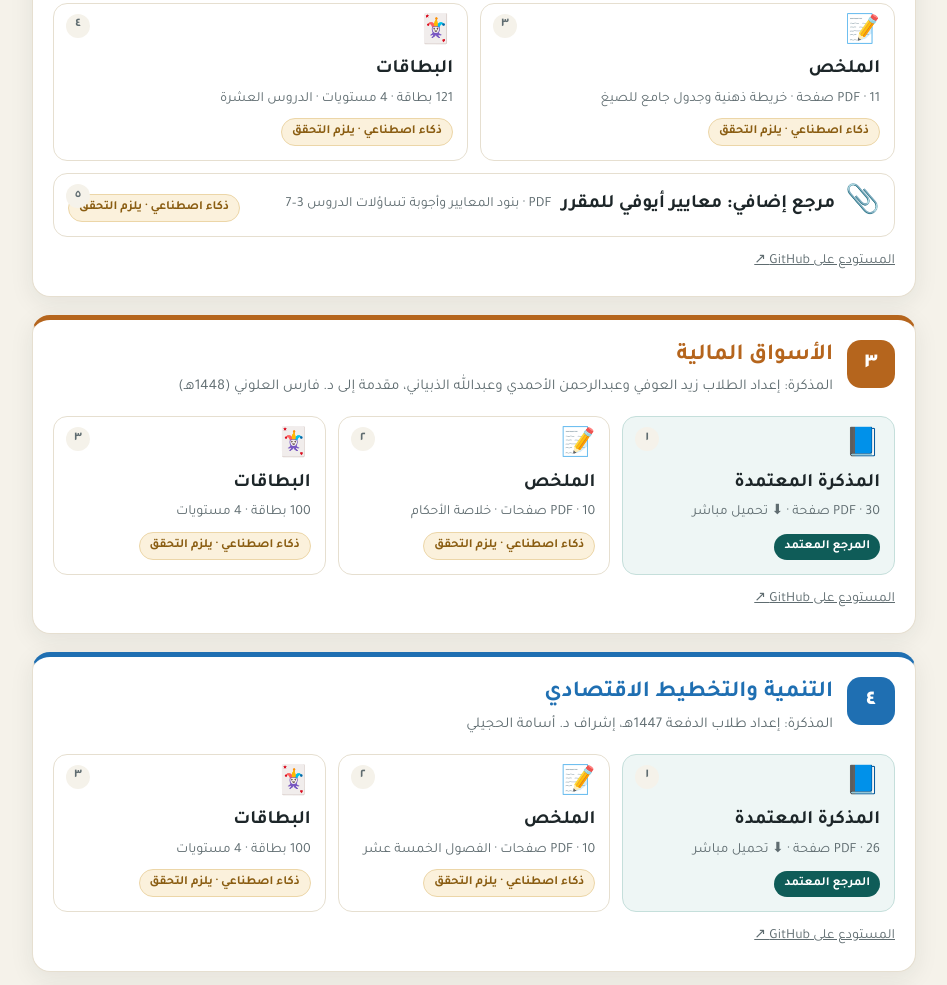
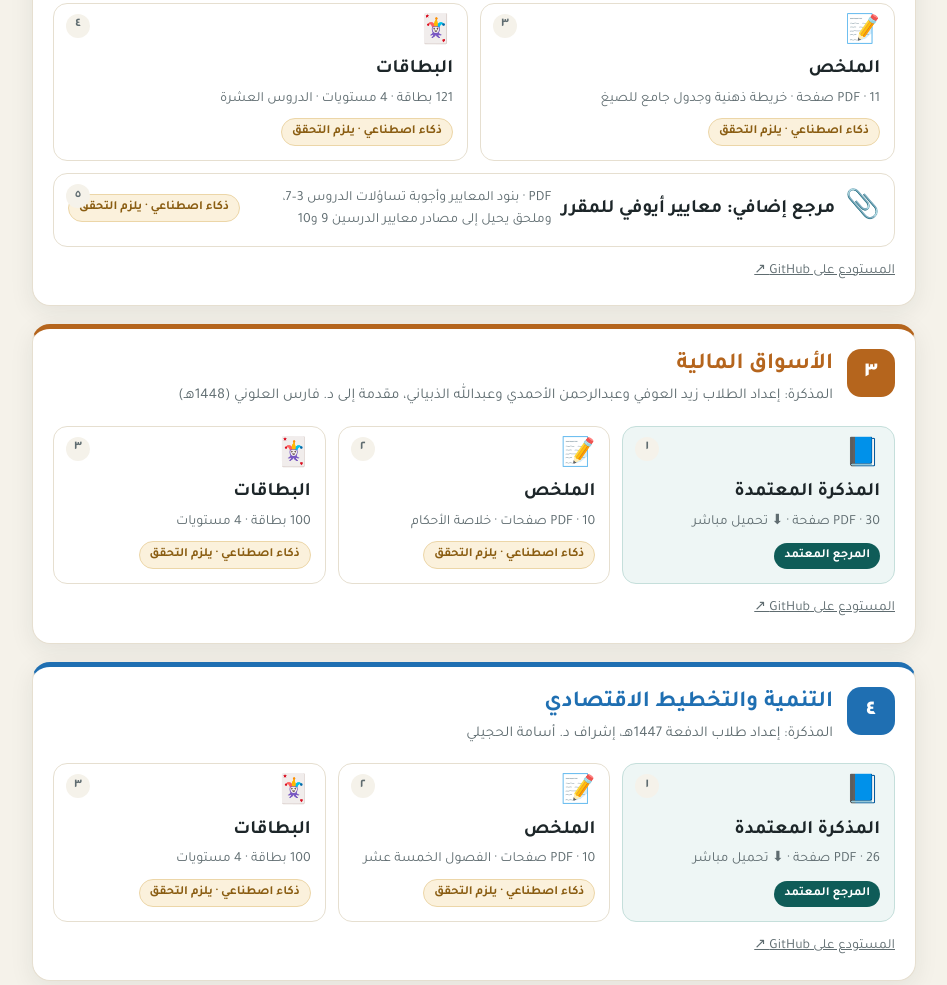
Before and after one commit to STOOOOF1/MNAHJ-BAHTH, a plain HTML site: page sites/level3/index.html in a window 1280 px wide. Shown: the part 1653-2638 px from the top of the page, without its empty margins (166-1113 px from the left). Drawn offline with Linux system fonts and the light colour scheme; no server answers.

Commit message:
صفحة المستوى الثالث: وصف ملحق معايير أيوفي
Co-Authored-By: Claude Opus 5.5 <noreply@anthropic.com>
Claude-Session: https://claude.ai/code/session_01FAKSCNNQtcpZdzsJCemJkF

```diff
--- a/sites/level3/index.html
+++ b/sites/level3/index.html
@@ -120,7 +120,7 @@ footer .by b{color:#f0cf8a}
 <a class="item sum" href="https://raw.githubusercontent.com/STOOOOF1/tamWmasaref/HEAD/files/%D9%85%D8%B0%D9%83%D8%B1%D8%A9-%D8%A7%D9%84%D8%AA%D9%85%D9%88%D9%8A%D9%84-%D8%A7%D9%84%D8%A5%D8%B3%D9%84%D8%A7%D9%85%D9%8A-%D8%A7%D9%84%D9%85%D8%AF%D9%85%D8%AC%D8%A9.pdf" download target="_blank" rel="noopener"><span class="ic">📘</span><span class="st">٢</span><strong>المذكرة المدمجة</strong><small>PDF · 22 صفحة · الدروس العشرة دمجها الذكاء الاصطناعي، فقارنها بالأصل · ⬇ تحميل مباشر</small><em class="b ai">دمج بالذكاء الاصطناعي · يلزم التحقق</em></a>
 <a class="item sum" href="https://github.com/STOOOOF1/tamWmasaref/blob/HEAD/files/%D9%85%D9%84%D8%AE%D8%B5-%D8%A7%D9%84%D8%AA%D9%85%D9%88%D9%8A%D9%84-%D8%A7%D9%84%D8%A5%D8%B3%D9%84%D8%A7%D9%85%D9%8A.pdf" target="_blank" rel="noopener"><span class="ic">📝</span><span class="st">٣</span><strong>الملخص</strong><small>PDF · 11 صفحة · خريطة ذهنية وجدول جامع للصيغ</small><em class="b ai">ذكاء اصطناعي · يلزم التحقق</em></a>
 <a class="item cards" href="https://stoooof1.github.io/tamWmasaref/sites/cards/" target="_blank" rel="noopener"><span class="ic">🃏</span><span class="st">٤</span><strong>البطاقات</strong><small>121 بطاقة · 4 مستويات · الدروس العشرة</small><em class="b ai">ذكاء اصطناعي · يلزم التحقق</em></a>
-<a class="item extra" href="https://github.com/STOOOOF1/tamWmasaref/blob/HEAD/files/%D9%85%D8%B9%D8%A7%D9%8A%D9%8A%D8%B1-%D8%A3%D9%8A%D9%88%D9%81%D9%8A-%D9%84%D9%84%D9%85%D9%82%D8%B1%D8%B1.pdf" target="_blank" rel="noopener"><span class="ic">📎</span><span class="st">٥</span><strong>مرجع إضافي: معايير أيوفي للمقرر</strong><small>PDF · بنود المعايير وأجوبة تساؤلات الدروس 3–7</small><em class="b ai">ذكاء اصطناعي · يلزم التحقق</em></a>
+<a class="item extra" href="https://github.com/STOOOOF1/tamWmasaref/blob/HEAD/files/%D9%85%D8%B9%D8%A7%D9%8A%D9%8A%D8%B1-%D8%A3%D9%8A%D9%88%D9%81%D9%8A-%D9%84%D9%84%D9%85%D9%82%D8%B1%D8%B1.pdf" target="_blank" rel="noopener"><span class="ic">📎</span><span class="st">٥</span><strong>مرجع إضافي: معايير أيوفي للمقرر</strong><small>PDF · بنود المعايير وأجوبة تساؤلات الدروس 3–7، وملحق يحيل إلى مصادر معايير الدرسين 9 و10</small><em class="b ai">ذكاء اصطناعي · يلزم التحقق</em></a>
 </div>
 <a class="repo" href="https://github.com/STOOOOF1/tamWmasaref" target="_blank" rel="noopener">المستودع على GitHub ↗</a>
 </section>
```
